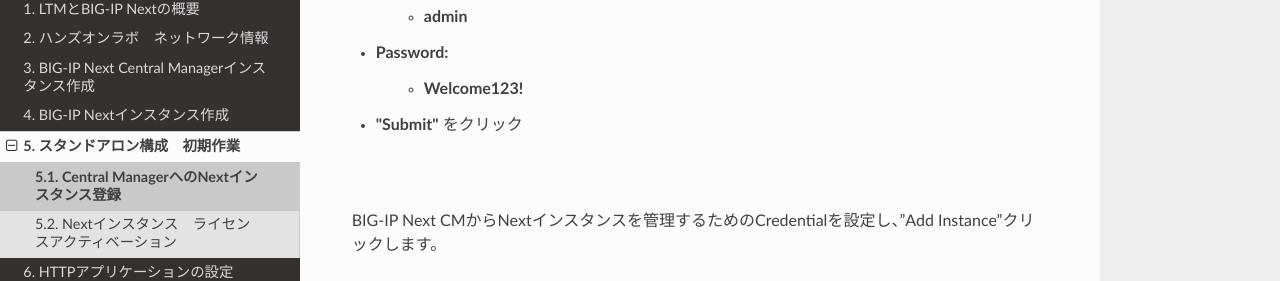
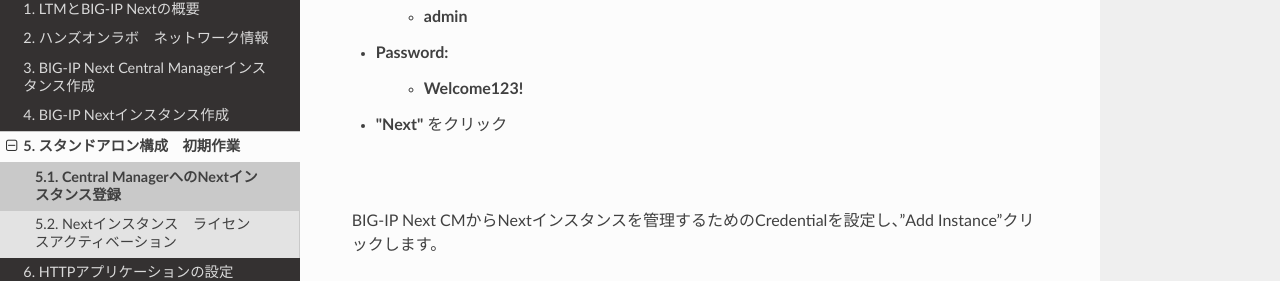
Before and after one commit to BeF5/f5j-easy-setup-next-ltm, a Sphinx documentation site: the page built from docs/content05/module01/module01.rst, in a window 1280 px wide and 900 px high, scrolled down 3251 px. Shown: the part 143-424 px from the top of the window. Built offline with Sphinx 7.4.7 and the Read the Docs theme 2.0.0, drawn with Linux system fonts in a browser that asks for light colours.

Commit message:
Update module01.rst

```diff
--- a/docs/content05/module01/module01.rst
+++ b/docs/content05/module01/module01.rst
@@ -75,7 +75,7 @@ NEXTインスタンスのCredentialを入力します。
    - **admin**
 - Password:
    - **Welcome123!**
-- **"Submit"** をクリック
+- **"Next"** をクリック
 
 
 |
```
